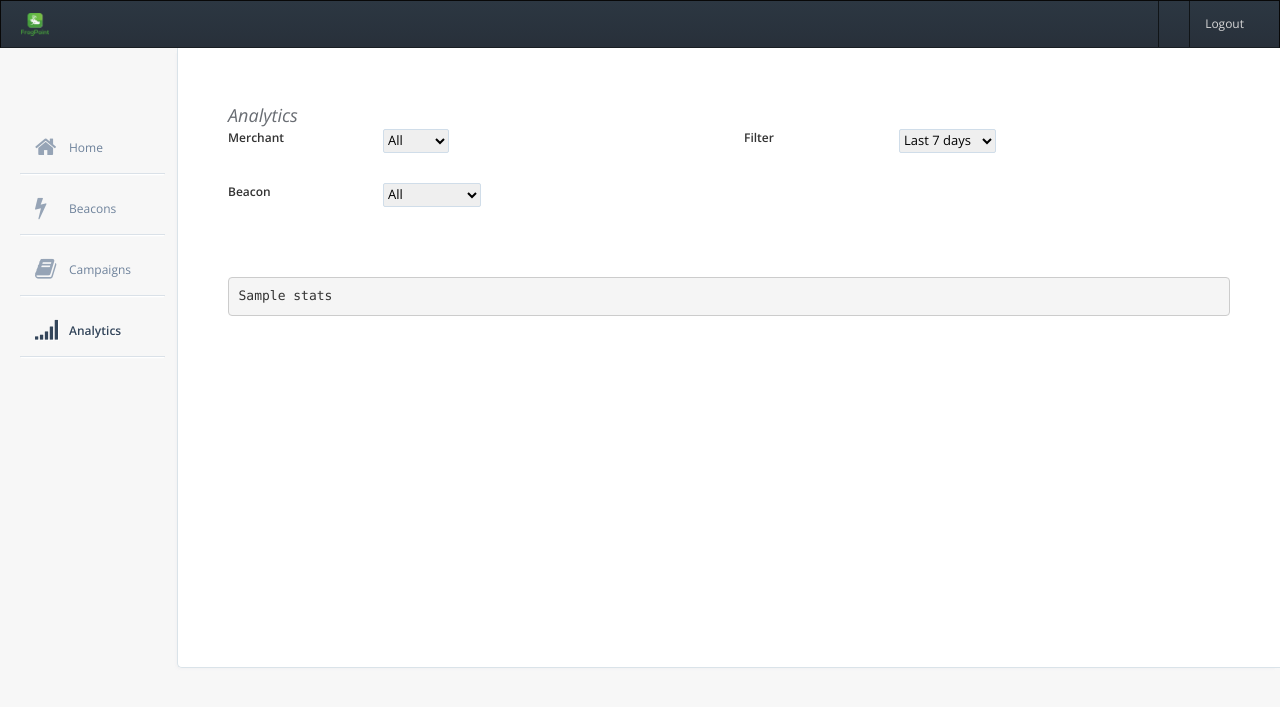
After one commit to JakeMem/frogpoint, a Python web app: template templates/dashboard/analytics.html in a window 1280 px wide. The commit adds this page. Shown: the top 707 px of the page. Run offline with Jinja, Linux system fonts and the light colour scheme; the template is opened without the code that fills it: most values are stand-ins (such as "Sample title", 1, 10 or a date in 2020); some libraries are stand-ins or nearby versions.

Commit message:
Initial analitics work

```diff
--- a/manage.py
+++ b/manage.py
@@ -7,7 +7,8 @@ from flask_script import Server, Manager, Shell
 from parse_rest.connection import register
 
 from frogpoint import app
-from frogpoint.models import Merchant, Beacon, Coupon
+from frogpoint.models import Merchant, Beacon, Coupon, CustomDemographics, \
+                             User, Statistic
 
 
 def shell_context():
@@ -18,6 +19,9 @@ def shell_context():
         'Merchant': Merchant,
         'Beacon': Beacon,
         'Coupon': Coupon,
+        'CustomDemographics': CustomDemographics,
+        'User': User,
+        'Statistic': Statistic
     }
 
 manager = Manager(app)
--- a/models/__init__.py
+++ b/models/__init__.py
@@ -1,7 +1,10 @@
 from .merchant import Merchant
 from .beacon import Beacon
 from .coupon import Coupon
+from .custom_demographic import CustomDemographics
+from .user import User
+from .user_statistics import Statistic
 
 
 # PyFlakes
-Merchant, Beacon, Coupon
+Merchant, Beacon, Coupon, CustomDemographics, User, Statistic
--- a/models/beacon.py
+++ b/models/beacon.py
@@ -1,4 +1,5 @@
 from .base import Parse, ParseField
+from .user_statistics import Statistic
 
 
 class Beacons(Parse):
@@ -16,6 +17,10 @@ class Beacons(Parse):
         if self.coupon:
             return self.coupon.friendly_type()
 
+    @property
+    def statistics(self):
+        return Statistic.Query.filter(beaconObjectID=self)
+
 
 # Make singular class for consistency
 Beacon = Beacons
--- /dev/null
+++ b/static/js/analytics.js
@@ -0,0 +1,40 @@
+$(function () {
+    console.log("ANALYTICS");
+
+    var merchantId = function () {
+        return $('[name="merchant"]').val();
+    }, beaconId = function () {
+        return $('[name="beacon"]').val();
+    }, dateFilter = function () {
+        return {};
+    }, updateStats = function (stats) {
+        $('#stats').html(JSON.stringify(stats));
+    };
+
+    $('[name="merchant"]').on('change', function (event) {
+        // load beacons
+        // update current stats
+
+        $.get('/analytics/' + merchantId() + '/beacons', dateFilter(), function (response) {
+            var $beacons = $('[name="beacon"]');
+
+            $beacons.html('<option value="all">All</option>');
+            _.each(response.beacons, function (beacon) {
+                $beacons.append($('<option>').attr('value', beacon[0]).html(beacon[1]));
+            });
+
+            updateStats(response.stats);
+        }, 'json');
+    });
+
+    $('[name="beacon"]').on('change', function (event) {
+        // update stats
+        $.get('/analytics/' + merchantId() + '/beacons/' + beaconId(), dateFilter(), function (response) {
+            updateStats(response.stats);
+        }, 'json');
+    });
+
+    $('[name="time"]').on('change', function (event) {
+        // update stats
+    });
+});
--- a/templates/base.html
+++ b/templates/base.html
@@ -36,6 +36,7 @@
     {% block content %}{% endblock %}
 
     <script src="http://code.jquery.com/jquery-latest.js"></script>
+    <script src="http://underscorejs.org/underscore-min.js"></script>
     <script src="{{ url_for("static", filename="js/bootstrap.min.js") }}"></script>
     <script src="{{ url_for("static", filename="js/wysihtml5-0.3.0.js") }}"></script>
     <script src="{{ url_for("static", filename="js/moment.min.js") }}"></script>
--- /dev/null
+++ b/templates/dashboard/analytics.html
@@ -0,0 +1,69 @@
+{% extends "dashboard/base.html" %}
+
+{% block title %} {{ super() }} | Analytics{% endblock %}
+
+{% block dashboard_sidebar %}{{ nav.sidebar("analytics") }}{% endblock %}
+
+{% block dashboard_content %}
+  <div id="pad-wrapper" class="form-page">
+    <div class="form-wrapper">
+      <div class="row head">
+        <div class="col-md-12">
+          <h4>Analytics</h4>
+        </div>
+      </div>
+
+      <div class="row">
+        <div class="col-md-6">
+          <div class="field-box">
+            <label for="merchant">Merchant</label>
+
+            <div class="col-md-7">
+              <select name="merchant">
+                <option value="all" selected="selected">All</option>
+                {% for m in merchants %}
+                  <option value="{{ m.id }}">{{ m.username }}</option>
+                {% endfor %}
+              </select>
+            </div>
+          </div>
+
+          <div class="field-box">
+            <label for="beacon">Beacon</label>
+            <div class="col-md-7">
+              <select name="beacon">
+                <option value="all" selected="selected">All</option>
+                {% for b in beacons %}
+                  <option value="{{ b.id }}">{{ b.alias or b.id }}</option>
+                {% endfor %}
+              </select>
+            </div>
+          </div>
+        </div>
+
+        <div class="col-md-6">
+          <div class="field-box">
+            <label for="filter">Filter</label>
+            <div class="col-md-7">
+              <select name="time">
+                <option value="week" selected="selected">Last 7 days</option>
+                <option value="month">Last 30 days</option>
+                <option value="year">Last year</option>
+              </select>
+            </div>
+          </div>
+        </div>
+      </div>
+    </div>
+
+    <div class="row">
+      <div class="col-md-12">
+        <pre id="stats">{{ stats }}</pre>
+      </div>
+    </div>
+  </div>
+{% endblock %}
+
+{% block scripts %}
+  <script src="{{ url_for("static", filename="js/analytics.js") }}"></script>
+{% endblock %}
--- a/templates/dashboard/assign_action.html
+++ b/templates/dashboard/assign_action.html
@@ -3,6 +3,8 @@
 {% import "macros/forms.html" as forms %}
 
 {% block title %}{{ super() }} | Beacons | Assign Action{% endblock %}
+
+{% block dashboard_sidebar %}{{ nav.sidebar("beacons") }}{% endblock %}
 
 {% block dashboard_content %}
 <div id="pad-wrapper" class="form-page">
--- a/templates/dashboard/assign_alias.html
+++ b/templates/dashboard/assign_alias.html
@@ -3,6 +3,8 @@
 {% import "macros/forms.html" as forms %}
 
 {% block title %}{{ super() }} | Beacons | Assign Alias{% endblock %}
+
+{% block dashboard_sidebar %}{{ nav.sidebar("beacons") }}{% endblock %}
 
 {% block dashboard_content %}
 <div id="pad-wrapper" class="form-page">
--- a/templates/dashboard/base.html
+++ b/templates/dashboard/base.html
@@ -5,7 +5,8 @@
 
 {% block content %}
   {{ nav.navbar(logo_width=28) }}
-  {{ nav.sidebar() }}
+
+  {% block dashboard_sidebar %}{{ nav.sidebar() }}{% endblock %}
 
   <div class="content">
     {% block dashboard_content %}{% endblock %}
--- a/templates/dashboard/beacons.html
+++ b/templates/dashboard/beacons.html
@@ -1,6 +1,8 @@
 {% extends "dashboard/base.html" %}
 
 {% block title %} {{ super() }} | Beacons{% endblock %}
+
+{% block dashboard_sidebar %}{{ nav.sidebar("beacons") }}{% endblock %}
 
 {% block dashboard_content %}
   <div id="pad-wrapper">
--- a/templates/macros/navbar.html
+++ b/templates/macros/navbar.html
@@ -20,23 +20,23 @@
   </header>
 {% endmacro %}
 
-{% macro sidebar() %}
+{% macro sidebar(active="home") %}
   <div id="sidebar-nav">
     <ul id="dashboard-menu">
-      <li>
+      <li{% if active == "home" %} class="active"{% endif %}>
         <a href="/"><i class="icon-home"></i> <span>Home</span></a>
       </li>
 
-      <li class="active">
+      <li{% if active == "beacons" %} class="active"{% endif %}>
         <a href="{{ url_for("dashboard.beacons") }}"><i class="icon-bolt"></i> <span>Beacons</span></a>
       </li>
 
-      <li>
+      <li{% if active == "campaigns" %} class="active"{% endif %}>
         <a href="#TODO"><i class="icon-book"></i> <span>Campaigns</span></a>
       </li>
 
-      <li>
-        <a href="#TODO"><i class="icon-signal"></i> <span>Analytics</span></a>
+      <li{% if active == "analytics" %} class="active"{% endif %}>
+        <a href="{{ url_for("dashboard.analytics") }}"><i class="icon-signal"></i> <span>Analytics</span></a>
       </li>
     </ul>
   </div>
```
Also changed, not shown: models/user.py (added, +49 -0 lines), models/user_statistics.py (added, +27 -0 lines), routes/dashboard.py (+64 -2 lines), utils/decorators.py (+13 -1 lines).
